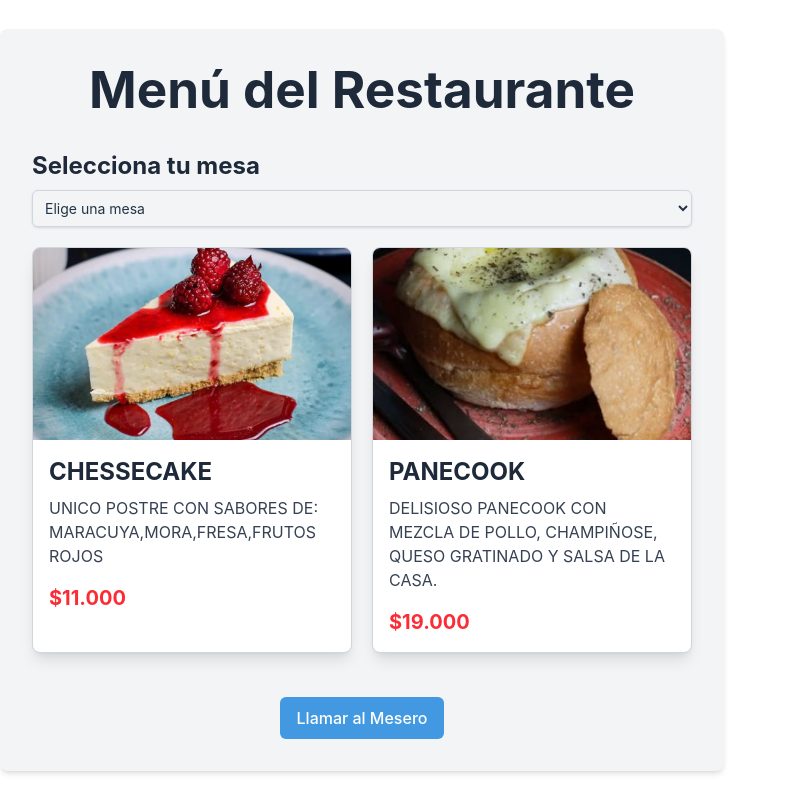
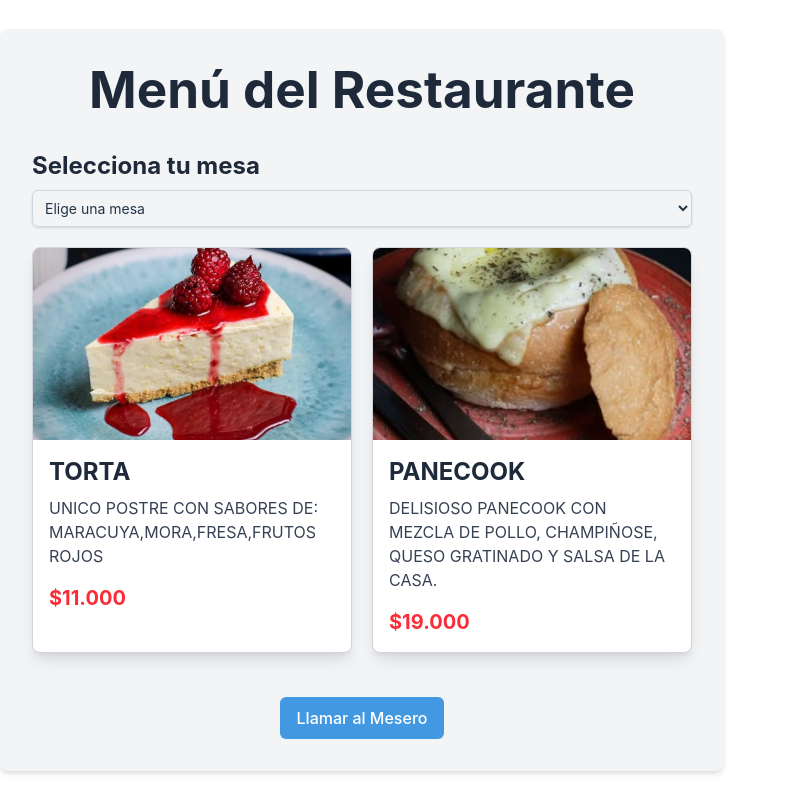
Before and after one commit to EduardoGomez1701/AppRestaurante, a React (Vite) app: page / in a window 1280 px wide. Shown: the whole page, without its empty margins (0-787 px from the left). Built offline with nearby package versions, Linux system fonts and the light colour scheme.

Commit message:
TercerVersion

```diff
--- a/src/App.jsx
+++ b/src/App.jsx
@@ -6,7 +6,7 @@ import TableSelector from './components/TableSelector '
 import OrderAlert from './components/OrderAlert'
 
   const menuItem = [
-    { name: 'CHESSECAKE', description: 'UNICO POSTRE CON SABORES DE: MARACUYA,MORA,FRESA,FRUTOS ROJOS', price: 11.000, image: 'src/img/CHESSECAKE.jpg' },
+    { name: 'TORTA', description: 'UNICO POSTRE CON SABORES DE: MARACUYA,MORA,FRESA,FRUTOS ROJOS', price: 11.000, image: 'src/img/CHESSECAKE.jpg' },
     { name: 'PANECOOK', description: 'DELISIOSO PANECOOK CON MEZCLA DE POLLO, CHAMPIÑOSE, QUESO GRATINADO Y SALSA DE LA CASA.', price: 19.000, image: 'src/img/PANECOOK.jpg' },
     // Añade más platos aquí
   ];
```
